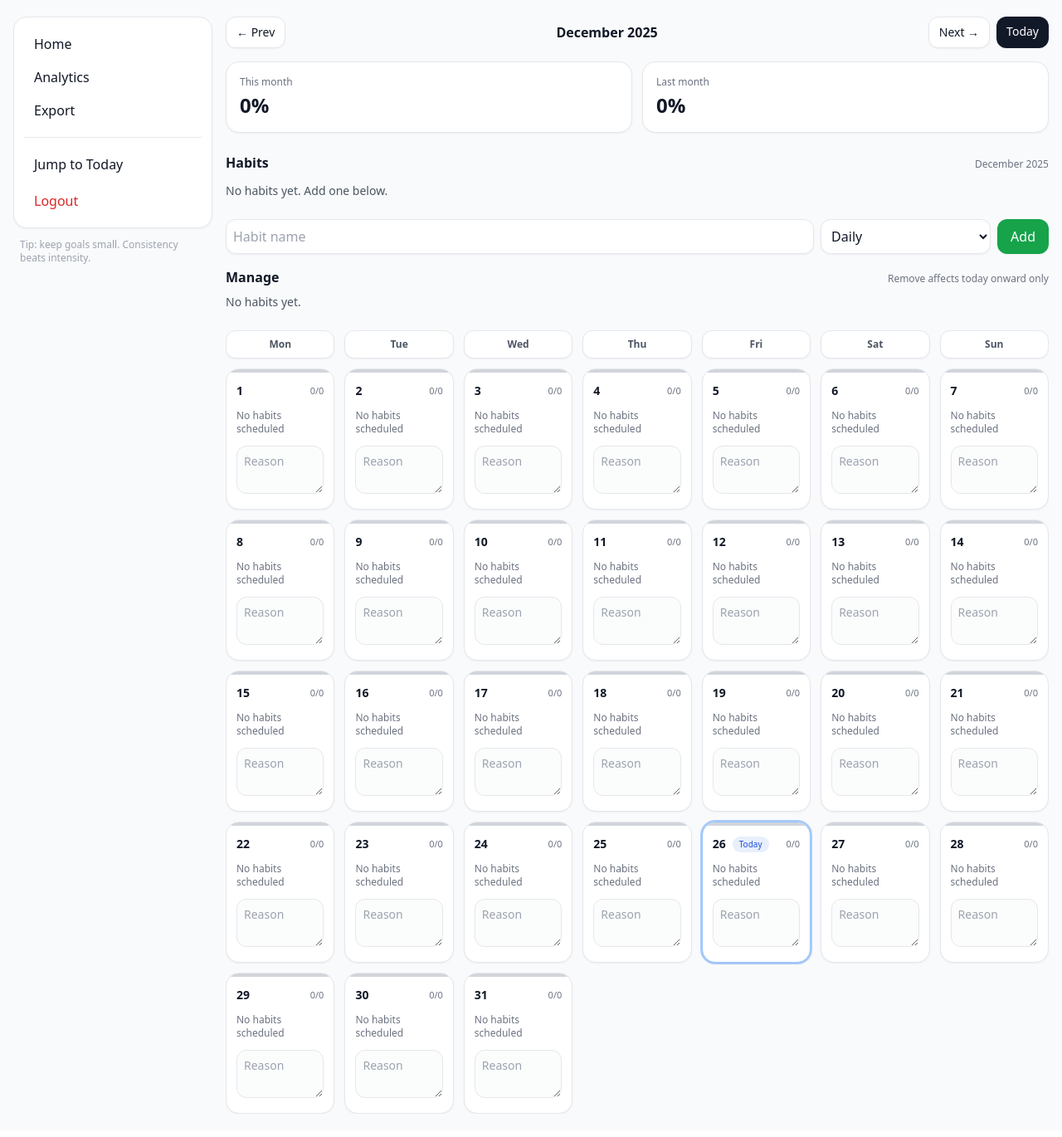
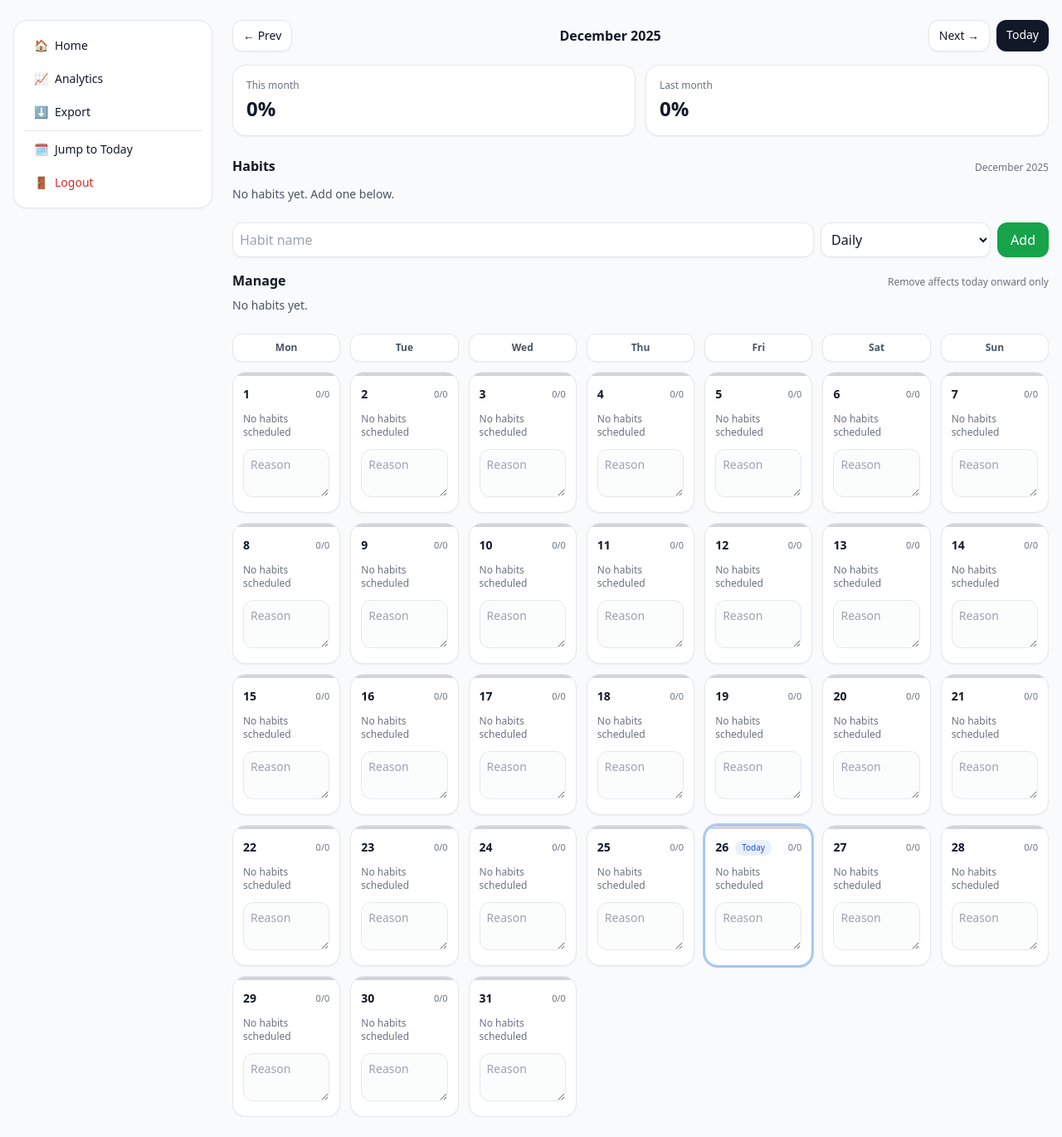
Before and after one commit to rathibharat/habit-tracker-v3, a Flask app: page /home in a window 1280 px wide. Shown: the part 74-1444 px from the top of the page at 83% size. Before the commit the page ends 1416 px from the top, so only its background shows below. Run offline with Flask 3, Linux system fonts and the light colour scheme; the visitor is signed in with stand-in values (Sample User, id 1); data that the repository does not hold is empty; some libraries are stand-ins or nearby versions.

Commit message:
Update layout.html

```diff
--- a/templates/layout.html
+++ b/templates/layout.html
@@ -17,29 +17,43 @@
   </div>
 </header>
 
-<div class="max-w-7xl mx-auto px-4 py-5 flex gap-4">
-  <!-- Sidebar -->
-  <aside class="w-60 hidden md:block">
-    <nav class="bg-white border rounded-2xl p-3 shadow-sm">
-      <a href="/home" class="block px-3 py-2 rounded-xl hover:bg-gray-100 transition">Home</a>
-      <a href="/analytics" class="block px-3 py-2 rounded-xl hover:bg-gray-100 transition">Analytics</a>
-      <a href="/export" class="block px-3 py-2 rounded-xl hover:bg-gray-100 transition">Export</a>
+<div class="max-w-7xl mx-auto px-4 py-6 flex gap-6">
 
-      <div class="my-3 border-t"></div>
+  {% if session.get("user_id") %}
+    <!-- Sidebar (only when logged in) -->
+    <aside class="hidden md:block w-60">
+      <div class="bg-white border border-gray-200 rounded-2xl p-3 shadow-sm">
+        <nav class="space-y-1">
+          <a href="/home" class="flex items-center gap-2 px-3 py-2 rounded-xl hover:bg-gray-50 text-sm">
+            🏠 <span>Home</span>
+          </a>
+          <a href="/analytics" class="flex items-center gap-2 px-3 py-2 rounded-xl hover:bg-gray-50 text-sm">
+            📈 <span>Analytics</span>
+          </a>
+          <a href="/export" class="flex items-center gap-2 px-3 py-2 rounded-xl hover:bg-gray-50 text-sm">
+            ⬇️ <span>Export</span>
+          </a>
 
-      <a href="/home" class="block px-3 py-2 rounded-xl hover:bg-gray-100 transition">Jump to Today</a>
-      <a href="/logout" class="block px-3 py-2 rounded-xl text-red-600 hover:bg-red-50 transition mt-1">Logout</a>
-    </nav>
+          <div class="h-px bg-gray-200 my-2"></div>
 
-    <div class="text-xs text-gray-400 mt-3 px-2">
-      Tip: keep goals small. Consistency beats intensity.
-    </div>
-  </aside>
+          <a href="/home" class="flex items-center gap-2 px-3 py-2 rounded-xl hover:bg-gray-50 text-sm">
+            🗓️ <span>Jump to Today</span>
+          </a>
 
-  <!-- Main -->
-  <main class="flex-1">
+          <a href="/logout" class="flex items-center gap-2 px-3 py-2 rounded-xl hover:bg-gray-50 text-sm text-red-600">
+            🚪 <span>Logout</span>
+          </a>
+        </nav>
+      </div>
+    </aside>
+  {% endif %}
+
+  <!-- Main content -->
+  <main class="flex-1 min-w-0">
     {% block content %}{% endblock %}
   </main>
+
 </div>
+
 </body>
 </html>
```
